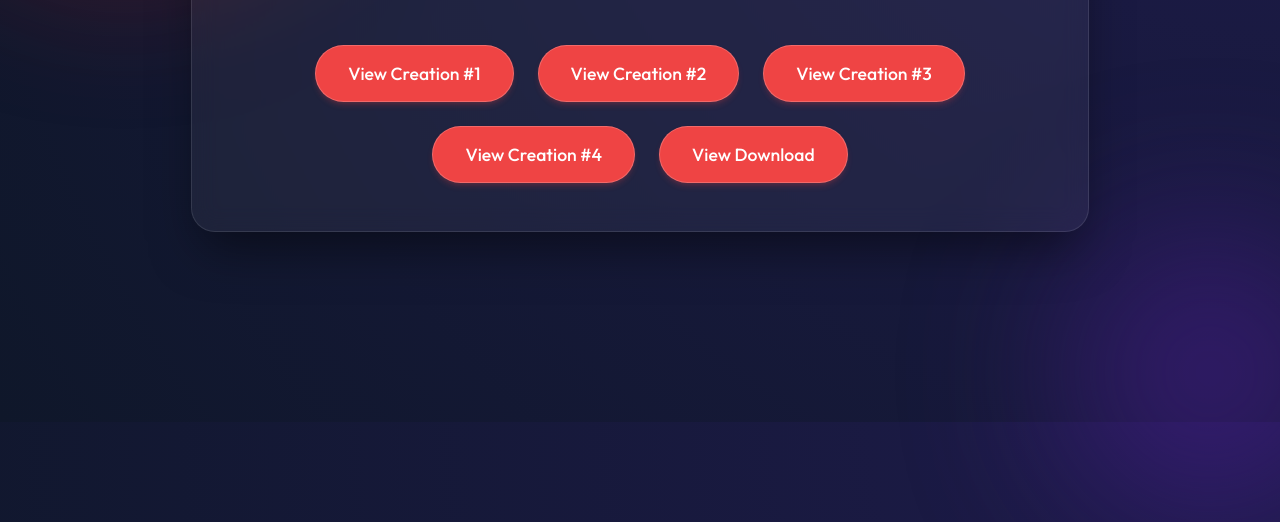
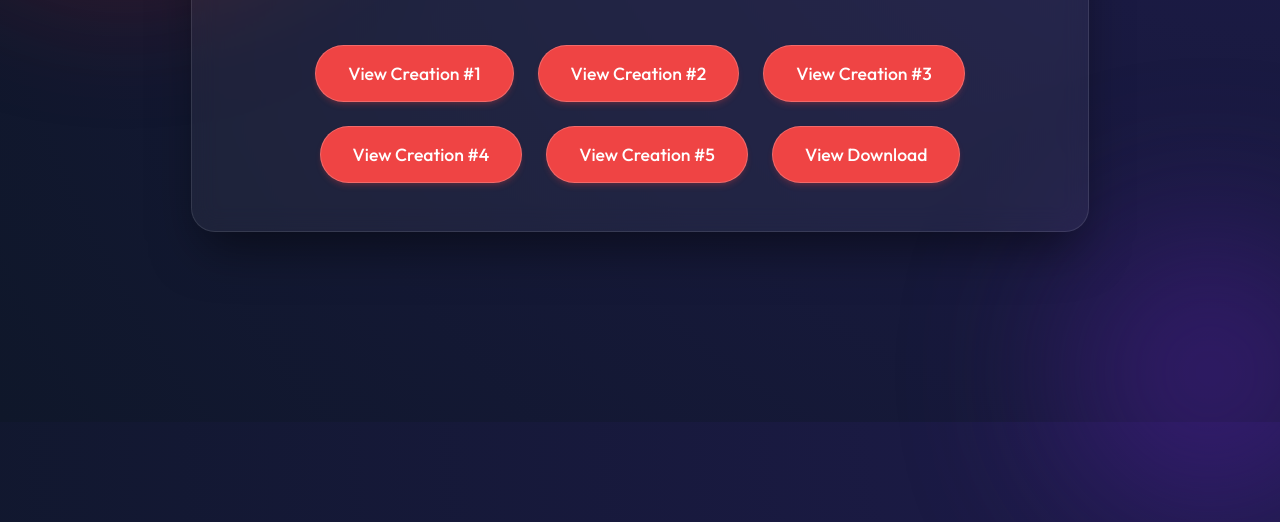
Before and after one commit to eazevedo-consulting/devops-skills-lab, a plain HTML site: page victoriametrics-cluster-poc/nginx/index.html in a window 1280 px wide. Shown: the part 378-900 px from the top of the page. Drawn offline with Linux system fonts and the light colour scheme.

Commit message:
feat: add link for fifth generated image to index page

```diff
--- a/victoriametrics-cluster-poc/nginx/index.html
+++ b/victoriametrics-cluster-poc/nginx/index.html
@@ -168,7 +168,8 @@
             <a href="images/Gemini_Generated_Image_4xlvr14xlvr14xlv.png" target="_blank" class="btn">View Creation #1</a>
             <a href="images/Gemini_Generated_Image_c3hcfic3hcfic3hc.png" target="_blank" class="btn">View Creation #2</a>
             <a href="images/Gemini_Generated_Image_fvueezfvueezfvue.png" target="_blank" class="btn">View Creation #3</a>
-            <a href="images/Gemini_Generated_Image_w64wqdw64wqdw64w.png" target="_blank" class="btn">View Creation #4</a>
+            <a href="images/Gemini_Generated_Image_qag502qag502qag5.png" target="_blank" class="btn">View Creation #4</a>
+            <a href="images/Gemini_Generated_Image_w64wqdw64wqdw64w.png" target="_blank" class="btn">View Creation #5</a>
             <a href="images/download.png" target="_blank" class="btn">View Download</a>
         </div>
     </div>
```
